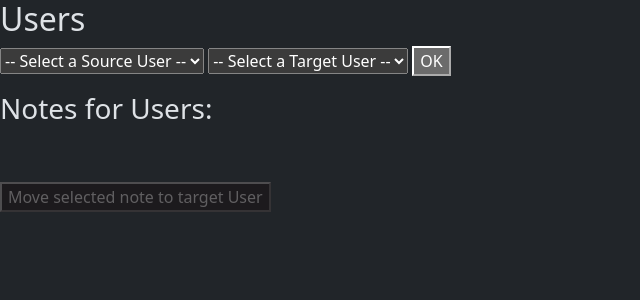
After one commit to FebScap/PRWB_Google_Keep, a PHP site: page /prwb_2324_a05/view/view_session1.php?param2=1 in a window 1280 px wide. The commit adds this page. Shown: the top 300 px of the page, without its empty margins (0-640 px from the left). Run offline with PHP 8.4, Linux system fonts and the light colour scheme; the template is opened without the code that fills it, so the values that code supplies are empty.

Commit message:
EXOS SESSION1

```diff
--- a/database/prwb_2324_a05_dump.sql
+++ b/database/prwb_2324_a05_dump.sql
@@ -218,3 +218,6 @@ UNLOCK TABLES;
 /*!40111 SET SQL_NOTES=@OLD_SQL_NOTES */;
 
 -- Dump completed on 2024-04-09 11:27:59
+
+INSERT INTO users (id, mail, hashed_password, full_name, role)
+   VALUES (9999, 'admin@epfc.eu', '56ce92d1de4f05017cf03d6cd514d6d1', 'Admin', 'admin');
--- a/model/Note.php
+++ b/model/Note.php
@@ -415,6 +415,7 @@ require_once "model/ChecklistItem.php";
                 self::execute('UPDATE Notes SET weight = :weight WHERE id = :id', ['weight' => $this->weight, 'id' => $this->id]);
                 self::execute('UPDATE Notes SET archived = :archived WHERE id = :id', ['archived' => $this->archived, 'id' => $this->id]);
                 self::execute('UPDATE Notes SET pinned = :pinned WHERE id = :id', ['pinned' => $this->pinned, 'id' => $this->id]);
+                self::execute('UPDATE Notes SET owner = :owner WHERE id = :id', ['owner' => $this->owner, 'id' => $this->id]);
                 //self::execute('UPDATE Notes SET edited_at = NOW() WHERE id = :id', ['id' => $this->id]);
                 return $this;
             } else {
--- a/model/User.php
+++ b/model/User.php
@@ -43,7 +43,7 @@ class User extends Model {
         if ($query->rowCount() == 0){
             return false;
         } else {
-            return new User($data["mail"], $data["hashed_password"], $data["full_name"], $data["role"]);
+            return new User($data["mail"], $data["hashed_password"], $data["full_name"], $data["role"], $data["id"]);
         }
     }
 
--- a/view/menu.php
+++ b/view/menu.php
@@ -32,6 +32,11 @@
           <span class="ms-1 text-white">Settings</span>
         </a>
       </li>
+      <li class="nav-item">
+        <a href="session1" class="nav-link">
+          <span class="ms-1 text-white">Session 1</span>
+        </a>
+      </li>
     </ul>
   </div>
 </div>
--- /dev/null
+++ b/view/view_session1.php
@@ -0,0 +1,102 @@
+<!DOCTYPE html>
+<html lang="en">
+<head>
+    <title>Session 1</title>
+    <?php include('head.html'); ?>
+    <script>
+        document.addEventListener("DOMContentLoaded", function() {
+            const moveButton = document.getElementById("moveButton");
+            const radioButtons = document.querySelectorAll('input[type="radio"][name="note"]');
+            const sourceNotesDiv = document.querySelector(".source-notes");
+            const targetNotesDiv = document.querySelector(".target-notes");
+
+            // Désactive le bouton initialement
+            moveButton.disabled = true;
+
+            // Ajoute un écouteur d'événement sur chaque bouton radio
+            radioButtons.forEach(radio => {
+                radio.addEventListener("change", function() {
+                    // Active le bouton si un bouton radio est sélectionné
+                    moveButton.disabled = !document.querySelector('input[type="radio"][name="note"]:checked');
+                });
+            });
+
+            // Ajoute un écouteur d'événement sur le bouton move
+            moveButton.addEventListener("click", function() {
+                const selectedNote = document.querySelector('input[type="radio"][name="note"]:checked');
+                if (selectedNote) {
+                    const noteId = selectedNote.value;
+
+                    // Envoie la requête AJAX
+                    $.ajax({
+                        type: "POST",
+                        url: "session1/swapNote",
+                        data: {
+                            noteId: noteId,
+                            target_user: <?= $_GET["param2"] ?>
+                        },
+                        success: function (data) {
+                            console.log(data);
+                            // Supprime la note de la colonne source
+                            const noteElement = selectedNote.parentElement;
+                            noteElement.remove();
+
+                            // Ajoute la note à la colonne cible
+                            const targetNoteElement = document.createElement("div");
+                            targetNoteElement.innerHTML = `<label>${noteElement.textContent.trim()}</label>`;
+                            targetNotesDiv.appendChild(targetNoteElement);
+                    }
+                    })
+                }
+            });
+        });
+    </script>
+</head>
+<body data-bs-theme="dark">
+    <form method="post" action="session1/sess1">
+        <h2>Users</h2>
+        <select name="source_user">
+            <option value="0">-- Select a Source User --</option>
+            <?php foreach ($users as $user): ?>
+                <option value="<?= $user->getId() ?>"><?= $user->getFullName() ?></option>
+            <?php endforeach; ?>
+        </select>
+        <select name="target_user">
+            <option value="0">-- Select a Target User --</option>
+            <?php foreach ($users as $user): ?>
+                <option value="<?= $user->getId() ?>"><?= $user->getFullName() ?></option>
+            <?php endforeach; ?>
+        </select>
+        <button type="submit">OK</button>
+    </form>
+
+    <div class='errors'>
+        <p><?php echo $error ?></p>
+    </div>
+
+    <?php if ($error == ""): ?>
+        <h3>Notes for Users:</h3>
+        <div>
+            <div class="source-notes" style="display:inline-block; width:45%">
+                <?php foreach ($source_notes as $note): ?>
+                    <div>
+                        <input type="radio" name="note" value="<?= $note->getId() ?>"> <label><?= $note->getTitle() ?></label>
+                    </div>
+                <?php endforeach; ?>
+            </div>
+            <div class="target-notes" style="display:inline-block; width:45%">
+                <?php foreach ($target_notes as $note): ?>
+                    <div>
+                        <label><?= $note->getTitle() ?></label>
+                    </div>
+                <?php endforeach; ?>
+            </div>
+        </div>
+    <?php endif ?>
+
+    <br>
+    <div>
+        <button id="moveButton">Move selected note to target User</button>
+    </div>
+</body>
+</html>
```
Also changed, not shown: controller/ControllerSession1.php (added, +63 -0 lines).
